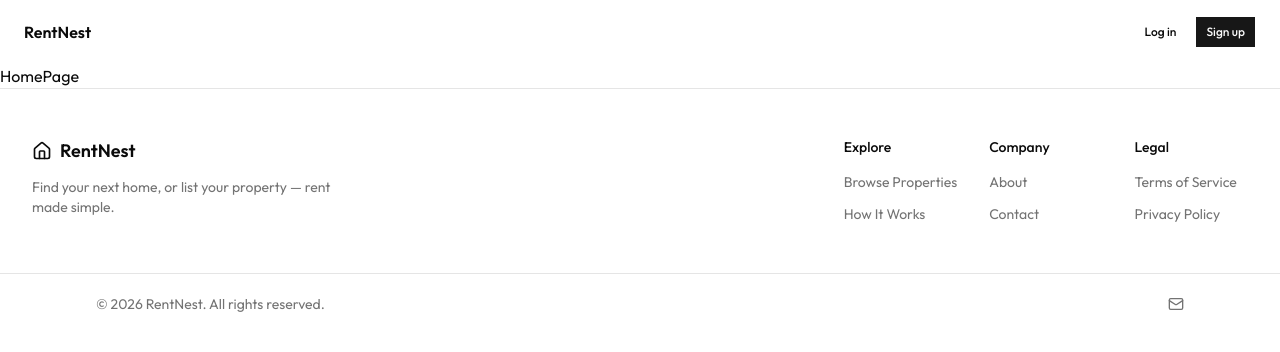
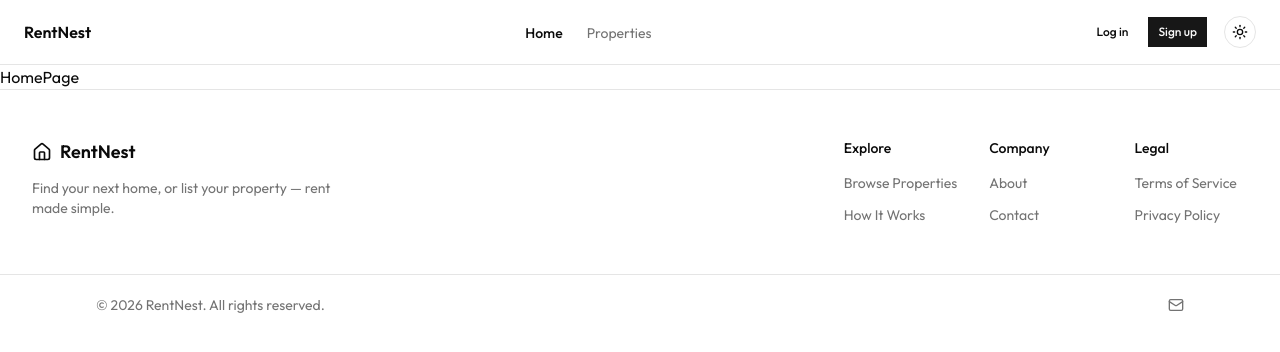
Before and after one commit to mehedihasan712277/frontend_rentNest, a Next.js app: page / in a window 1280 px wide. Shown: the top 352 px of the page. Built offline with nearby package versions, Linux system fonts and the light colour scheme; no server answers.

Commit message:
feat: add all feature in navbar

```diff
--- a/src/app/layout.tsx
+++ b/src/app/layout.tsx
@@ -31,7 +31,12 @@ export default function RootLayout({ children }: { children: ReactNode }) {
             suppressHydrationWarning
         >
             <body className="min-h-full flex flex-col">
-                <ThemeProvider>
+                <ThemeProvider
+                    attribute="class"
+                    defaultTheme="system"
+                    enableSystem
+                    disableTransitionOnChange
+                >
                     <Navbar></Navbar>
                     <div>{children}</div>
                     <Footer />
--- /dev/null
+++ b/src/components/shared/MobileNav.tsx
@@ -0,0 +1,85 @@
+"use client";
+
+import { useState } from "react";
+import Link from "next/link";
+import { Menu, X } from "lucide-react";
+
+import { Button } from "@/components/ui/button";
+import { LogoutButton } from "./LogoutButton";
+
+type NavLink = { href: string; label: string };
+
+type MobileNavProps = {
+    navLinks: NavLink[];
+    user: { role: string } | null;
+    dashboardHref: string | null;
+};
+
+export function MobileNav({ navLinks, user, dashboardHref }: MobileNavProps) {
+    const [open, setOpen] = useState(false);
+
+    return (
+        <div className="relative">
+            <Button
+                variant="outline"
+                size="icon"
+                className="rounded-full"
+                onClick={() => setOpen((prev) => !prev)}
+            >
+                {open ? (
+                    <X className="h-[1.2rem] w-[1.2rem]" />
+                ) : (
+                    <Menu className="h-[1.2rem] w-[1.2rem]" />
+                )}
+                <span className="sr-only">Toggle menu</span>
+            </Button>
+
+            {open && (
+                <div className="absolute right-0 top-full mt-2 w-56 rounded-md border bg-popover p-4 shadow-md">
+                    <ul className="flex flex-col gap-3">
+                        {navLinks.map((link) => (
+                            <li key={link.href}>
+                                <Link
+                                    href={link.href}
+                                    className="text-sm text-muted-foreground hover:text-foreground"
+                                    onClick={() => setOpen(false)}
+                                >
+                                    {link.label}
+                                </Link>
+                            </li>
+                        ))}
+                    </ul>
+
+                    <div className="mt-4 border-t pt-4 flex flex-col gap-2">
+                        {user ? (
+                            <>
+                                {dashboardHref && (
+                                    <Link
+                                        href={dashboardHref}
+                                        className="text-sm text-muted-foreground hover:text-foreground"
+                                        onClick={() => setOpen(false)}
+                                    >
+                                        Dashboard
+                                    </Link>
+                                )}
+                                <LogoutButton />
+                            </>
+                        ) : (
+                            <>
+                                <Button
+                                    variant="ghost"
+                                    onClick={() => setOpen(false)}
+                                >
+                                    <Link href="/auth/login">Log in</Link>
+                                </Button>
+                                <Button onClick={() => setOpen(false)}>
+                                    <Link href="/auth/register">Sign up</Link>
+                                </Button>
+                            </>
+                        )}
+                    </div>
+                </div>
+            )}
+        </div>
+    );
+}
--- /dev/null
+++ b/src/components/shared/NavLink.tsx
@@ -0,0 +1,33 @@
+"use client";
+
+import Link from "next/link";
+import { usePathname } from "next/navigation";
+
+import { cn } from "@/lib/utils";
+
+type NavLinkProps = {
+    href: string;
+    label: string;
+    onClick?: () => void;
+};
+
+export function NavLink({ href, label, onClick }: NavLinkProps) {
+    const pathname = usePathname();
+    const isActive =
+        href === "/" ? pathname === "/" : pathname.startsWith(href);
+
+    return (
+        <Link
+            href={href}
+            onClick={onClick}
+            className={cn(
+                "text-sm hover:text-foreground",
+                isActive
+                    ? "text-foreground font-medium"
+                    : "text-muted-foreground",
+            )}
+        >
+            {label}
+        </Link>
+    );
+}
--- a/src/components/shared/Navbar.tsx
+++ b/src/components/shared/Navbar.tsx
@@ -4,25 +4,47 @@ import { getCurrentUser } from "@/lib/get-current-user";
 import { roleToDashboardPath } from "@/lib/jwt";
 import { Button } from "@/components/ui/button";
 import { LogoutButton } from "./LogoutButton";
+import { ModeToggle } from "./ThemeSwitcher";
+import { MobileNav } from "./MobileNav";
+import { NavLink } from "./NavLink";
+
+const navLinks = [
+    { href: "/", label: "Home" },
+    { href: "/properties", label: "Properties" },
+];
 
 const Navbar = async () => {
     const user = await getCurrentUser();
+    const dashboardHref = user ? roleToDashboardPath(user.role) : null;
 
     return (
-        <div>
+        <div className="border-b">
             <nav className="flex items-center justify-between px-6 py-4">
                 <Link href="/" className="font-semibold">
                     RentNest
                 </Link>
 
+                {/* Desktop nav links */}
+                <ul className="hidden md:flex items-center gap-6">
+                    {navLinks.map((link) => (
+                        <li key={link.href}>
+                            <NavLink href={link.href} label={link.label} />
+                        </li>
+                    ))}
+                </ul>
+
+                {/* Desktop auth + theme */}
+                <div className="hidden md:flex items-center gap-4">
                     {user ? (
                         <div className="flex items-center gap-4">
+                            {dashboardHref && (
                                 <Link
-                            href={roleToDashboardPath(user.role)}
+                                    href={dashboardHref}
                                     className="text-sm text-muted-foreground hover:text-foreground"
                                 >
                                     Dashboard
                                 </Link>
+                            )}
                             <LogoutButton />
                         </div>
                     ) : (
@@ -35,6 +57,18 @@ const Navbar = async () => {
                             </Button>
                         </div>
                     )}
+                    <ModeToggle />
+                </div>
+
+                {/* Mobile: theme toggle always visible + hamburger */}
+                <div className="flex items-center gap-2 md:hidden">
+                    <ModeToggle />
+                    <MobileNav
+                        navLinks={navLinks}
+                        user={user}
+                        dashboardHref={dashboardHref}
+                    />
+                </div>
             </nav>
         </div>
     );
--- a/src/components/shared/ThemeSwitcher.tsx
+++ b/src/components/shared/ThemeSwitcher.tsx
@@ -23,6 +23,7 @@ export function ModeToggle() {
                         variant: "outline",
                         size: "icon",
                     }),
+                    "rounded-full",
                 )}
             >
                 <Sun className="h-[1.2rem] w-[1.2rem] scale-100 rotate-0 transition-all dark:scale-0 dark:-rotate-90" />
```
Lines whose indentation alone changed are shown as unchanged.
